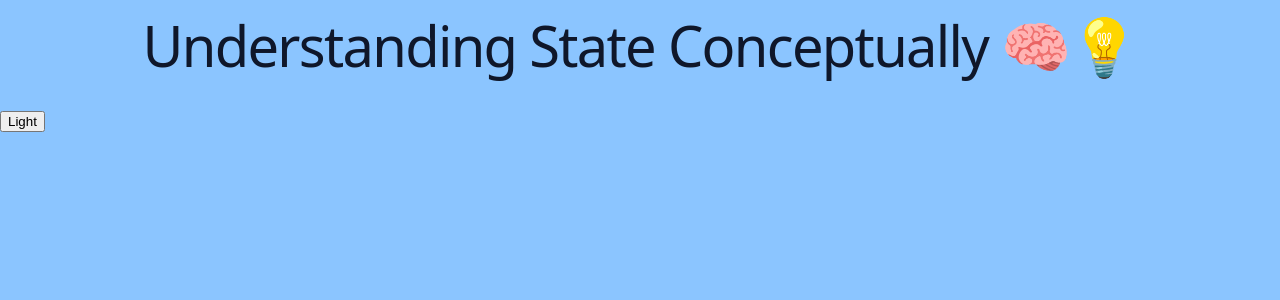
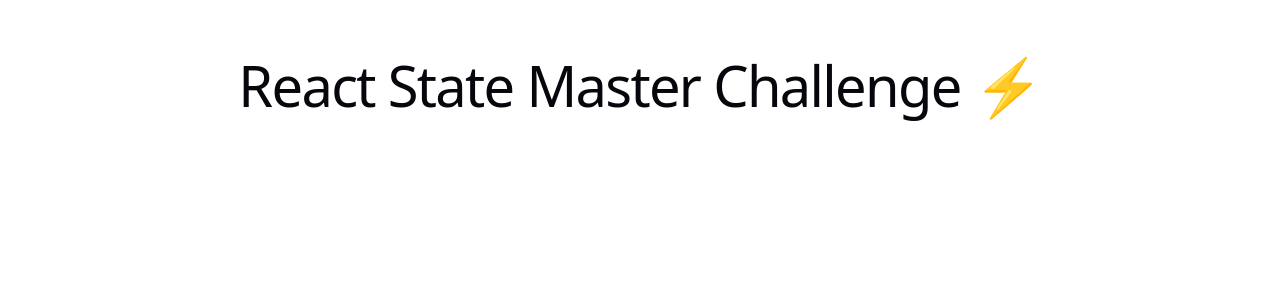
Before and after one commit to Samket1/React-, a React (Vite) app in the folder first-react-app/: page / in a window 1280 px wide. Shown: the top 300 px of the page. Built offline with nearby package versions, Linux system fonts and the light colour scheme.

Commit message:
feat: initialize React project with StateChallenge component as the main entry point

```diff
--- /dev/null
+++ b/first-react-app/src/StateChallenge.jsx
@@ -0,0 +1,11 @@
+import './App.css'
+import { useState } from 'react'
+function StateChallenge() {
+  return (
+    <div className="container">
+      <h1 className="header">React State Master Challenge ⚡</h1>
+    </div>
+  )
+}
+
+export default StateChallenge
--- a/first-react-app/src/main.jsx
+++ b/first-react-app/src/main.jsx
@@ -1,10 +1,10 @@
 import { StrictMode } from 'react'
 import { createRoot } from 'react-dom/client'
 import './index.css'
-import StateDeepDive from './StateDeepDive.jsx'
+import StateChallenge from './StateChallenge.jsx'
 
 createRoot(document.getElementById('root')).render(
   <StrictMode>
-    <StateDeepDive />
+    <StateChallenge />
   </StrictMode>,
 )
```
